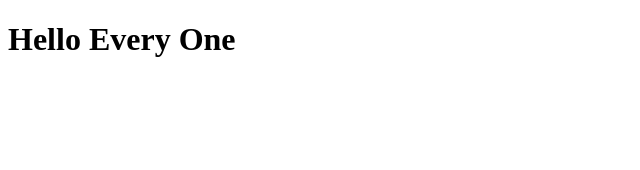
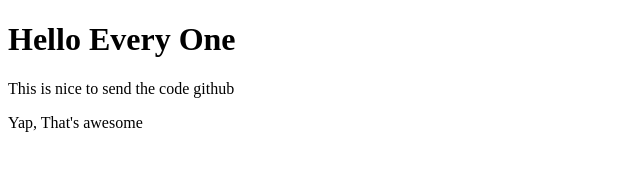
Before and after one commit to nafiul-alam-29/test, a plain HTML site: page index.html in a window 1280 px wide. Shown: the whole page, without its empty margins (0-640 px from the left). Drawn offline with Linux system fonts and the light colour scheme.

Commit message:
2nd testing

```diff
--- a/index.html
+++ b/index.html
@@ -8,5 +8,7 @@
   </head>
   <body>
     <h1>Hello Every One</h1>
+    <p>This is nice to send the code github</p>
+    <p>Yap, That's awesome</p>
   </body>
 </html>
```
